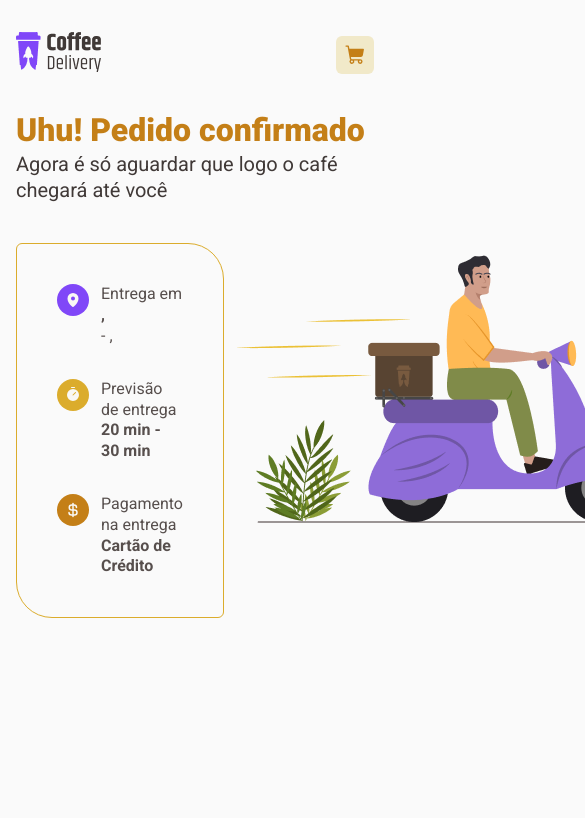
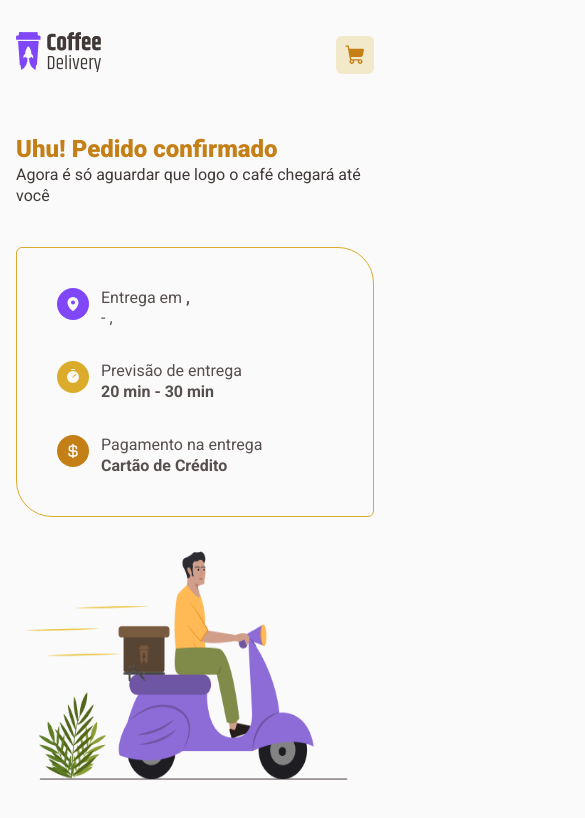
Before and after one commit to pricarrenho/coffee-delivery, a React (Vite) app: page /success in a window 390 px wide. Shown: the top 818 px of the page, 585 px wide, since content can reach past the window. Built offline with nearby package versions, Linux system fonts and the light colour scheme; no server answers.

Commit message:
style: responsiveness

```diff
--- a/src/components/Products/styles.ts
+++ b/src/components/Products/styles.ts
@@ -13,17 +13,24 @@ export const Wrapper = styled.div`
 export const Title = styled.h2`
   ${({ theme }) => css`
     color: ${theme.colors.neutral[800]};
-    font-family: "Baloo 2";
-    font-size: 32px;
+    font-size: 28px;
     font-weight: 800;
+
+    @media (min-width: 800px) {
+      font-size: 32px;
+    }
   `}
 `;
 
 export const Content = styled.div`
-  ${() =>
-    css`
-      display: grid;
+  ${() => css`
+    display: grid;
+    grid-template-columns: 1fr;
+    gap: 48px;
+
+    @media (min-width: 800px) {
       grid-template-columns: repeat(4, 1fr);
       gap: 32px;
-    `}
+    }
+  `}
 `;
--- a/src/pages/Checkout/index.tsx
+++ b/src/pages/Checkout/index.tsx
@@ -20,6 +20,7 @@ export function Checkout() {
   const [neighborhood, setNeighborhood] = useState("");
   const [city, setCity] = useState("");
   const [uf, setUf] = useState("");
+  const [cep, setCep] = useState("");
 
   const valueOfProduct = selectProducts.map((item) =>
     Number((item.totalItens * Number(item.value)).toFixed(2))
@@ -69,9 +70,7 @@ export function Checkout() {
               </div>
             </S.AddressAndPaymentContent>
 
-            <S.InputWidth>
-              {/* <Input name="cep" placeholder="CEP" /> */}
-            </S.InputWidth>
+            <Input name="cep" placeholder="CEP" value={cep} onChange={setCep} />
 
             <Input
               name="street"
--- a/src/pages/Checkout/styles.ts
+++ b/src/pages/Checkout/styles.ts
@@ -2,8 +2,14 @@ import { css, styled } from "styled-components";
 
 export const CheckoutWrapper = styled.div`
   display: grid;
-  grid-template-columns: 1fr 1fr;
+  grid-template-columns: 1fr;
   gap: 32px;
+  padding: 24px 0px;
+
+  @media (min-width: 800px) {
+    grid-template-columns: 1fr 1fr;
+    padding: 48px 0px;
+  }
 `;
 
 export const LeftContent = styled.div`
@@ -62,17 +68,23 @@ export const AddressAndPaymentDescription = styled.p`
 export const ContentForm = styled.div`
   ${() => css`
     display: flex;
+    flex-direction: column;
     gap: 12px;
+
+    @media (min-width: 800px) {
+      flex-direction: row;
+    }
   `}
-`;
-
-export const InputWidth = styled.div`
-  max-width: 200px;
 `;
 
 export const OptionsPayment = styled.div`
   display: flex;
+  flex-direction: column;
   gap: 12px;
+
+  @media (min-width: 800px) {
+    flex-direction: row;
+  }
 `;
 
 export const RightContent = styled.div`
@@ -86,9 +98,9 @@ export const RightContent = styled.div`
 export const CoffeeWrapper = styled.div`
   ${({ theme }) => css`
     display: flex;
+    flex-direction: column;
     padding: 40px;
     gap: 48px;
-    flex-direction: column;
     border-radius: 6px;
     background: ${theme.colors.neutral[200]};
   `}
@@ -97,7 +109,13 @@ export const CoffeeWrapper = styled.div`
 export const CheckoutCoffeeWrapper = styled.div`
   ${() => css`
     display: flex;
-    justify-content: space-between;
+    flex-direction: column;
+    gap: 24px;
+
+    @media (min-width: 800px) {
+      flex-direction: row;
+      justify-content: space-between;
+    }
   `}
 `;
 
@@ -135,10 +153,13 @@ export const CheckoutCoffeeButtons = styled.div`
 export const CheckoutCoffeeValue = styled.p`
   ${({ theme }) => css`
     color: ${theme.colors.neutral[700]};
-    text-align: right;
+    text-align: left;
     font-size: 16px;
     font-weight: 700;
-    line-height: 130%;
+
+    @media (min-width: 800px) {
+      text-align: right;
+    }
   `}
 `;
 
@@ -160,19 +181,25 @@ export const CheckoutValueContent = styled.div`
 export const CheckoutValueName = styled.p`
   ${({ theme }) => css`
     color: ${theme.colors.neutral[700]};
-    text-align: right;
+    text-align: left;
     font-size: 14px;
     font-weight: 400;
-    line-height: 130%;
+
+    @media (min-width: 800px) {
+      text-align: right;
+    }
   `}
 `;
 
 export const CheckoutValueTotal = styled.p`
   ${({ theme }) => css`
     color: ${theme.colors.neutral[800]};
-    text-align: right;
+    text-align: left;
     font-size: 20px;
     font-weight: 700;
-    line-height: 130%;
+
+    @media (min-width: 800px) {
+      text-align: right;
+    }
   `}
 `;
--- a/src/pages/Home/styles.ts
+++ b/src/pages/Home/styles.ts
@@ -4,9 +4,15 @@ import { IconContainerType } from "./types";
 export const Wrapper = styled.div`
   ${() => css`
     display: flex;
+    flex-direction: column;
     align-items: center;
     gap: 48px;
-    padding: 94px 0px;
+    padding: 24px 0px;
+
+    @media (min-width: 800px) {
+      flex-direction: row;
+      padding: 48px 0px;
+    }
   `}
 `;
 
@@ -30,25 +36,37 @@ export const Title = styled.h1`
   ${({ theme }) => css`
     color: ${theme.colors.neutral[900]};
     font-family: "Baloo 2";
-    font-size: 48px;
+    font-size: 40px;
     font-style: normal;
     font-weight: 800;
+
+    @media (min-width: 800px) {
+      font-size: 48px;
+    }
   `}
 `;
 
 export const Subtitle = styled.p`
   ${({ theme }) => css`
     color: ${theme.colors.neutral[800]};
-    font-size: 20px;
+    font-size: 16px;
+
+    @media (min-width: 800px) {
+      font-size: 20px;
+    }
   `}
 `;
 
 export const ServicesContentContainer = styled.div`
   ${() => css`
     display: grid;
-    grid-template-columns: auto 1fr;
+    grid-template-columns: 1fr;
     column-gap: 36px;
     row-gap: 20px;
+
+    @media (min-width: 800px) {
+      grid-template-columns: auto 1fr;
+    }
   `}
 `;
 
@@ -102,5 +120,13 @@ export const ServiceDescription = styled.p`
 `;
 
 export const Image = styled.img`
-  ${() => css``}
+  ${() => css`
+    width: 350px;
+    height: 300px;
+
+    @media (min-width: 800px) {
+      width: 476px;
+      height: 360px;
+    }
+  `}
 `;
--- a/src/pages/Success/styles.ts
+++ b/src/pages/Success/styles.ts
@@ -5,6 +5,11 @@ export const SuccessWrapper = styled.div`
   display: flex;
   flex-direction: column;
   gap: 40px;
+  padding: 24px 0px;
+
+  @media (min-width: 800px) {
+    padding: 48px 0px;
+  }
 `;
 
 export const TitleWrapper = styled.div``;
@@ -12,24 +17,36 @@ export const TitleWrapper = styled.div``;
 export const Title = styled.h2`
   ${({ theme }) => css`
     color: ${theme.colors.yellow[700]};
-    font-size: 32px;
+    font-size: 24px;
     font-weight: 800;
-    line-height: 130%;
+
+    @media (min-width: 800px) {
+      font-size: 32px;
+    }
   `}
 `;
 
 export const Subtitle = styled.p`
   ${({ theme }) => css`
     color: ${theme.colors.neutral[800]};
-    font-size: 20px;
+    font-size: 16px;
     font-weight: 400;
-    line-height: 130%;
+
+    @media (min-width: 800px) {
+      font-size: 20px;
+    }
   `}
 `;
 
 export const ContentWrapper = styled.div`
   display: flex;
-  justify-content: space-between;
+  flex-direction: column;
+  gap: 24px;
+
+  @media (min-width: 800px) {
+    flex-direction: row;
+    justify-content: space-between;
+  }
 `;
 
 export const LeftContentWrapper = styled.div`
@@ -40,7 +57,11 @@ export const LeftContentWrapper = styled.div`
     padding: 40px;
     border-radius: 6px 36px;
     border: 1px solid ${theme.colors.yellow[500]};
-    width: 526px;
+    width: 100%;
+
+    @media (min-width: 800px) {
+      width: 526px;
+    }
   `}
 `;
 
@@ -97,6 +118,11 @@ export const LeftContentDescription = styled.div`
 `;
 
 export const Image = styled.img`
-  width: 492px;
-  height: 293px;
+  width: 350px;
+  height: 250px;
+
+  @media (min-width: 800px) {
+    width: 492px;
+    height: 293px;
+  }
 `;
```
